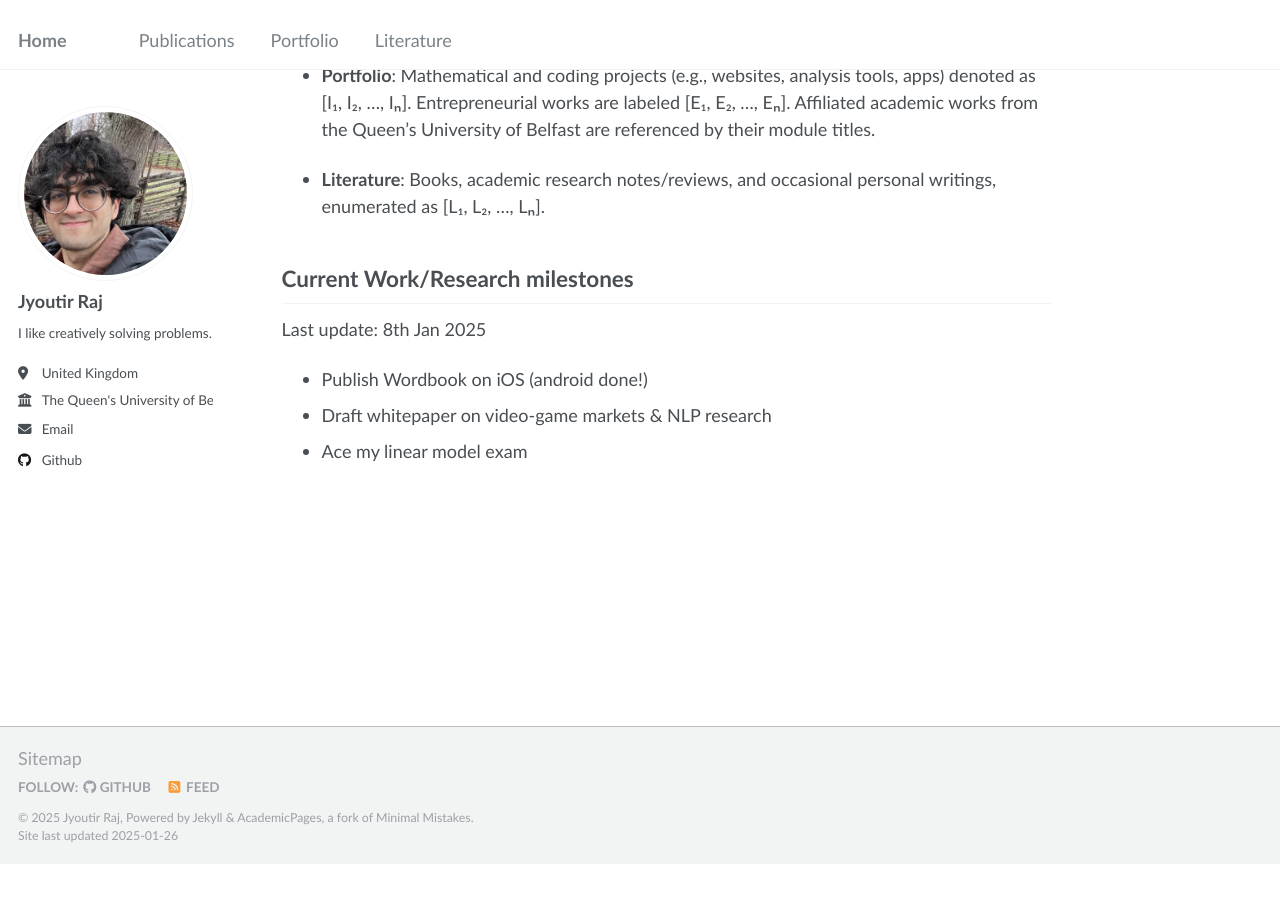
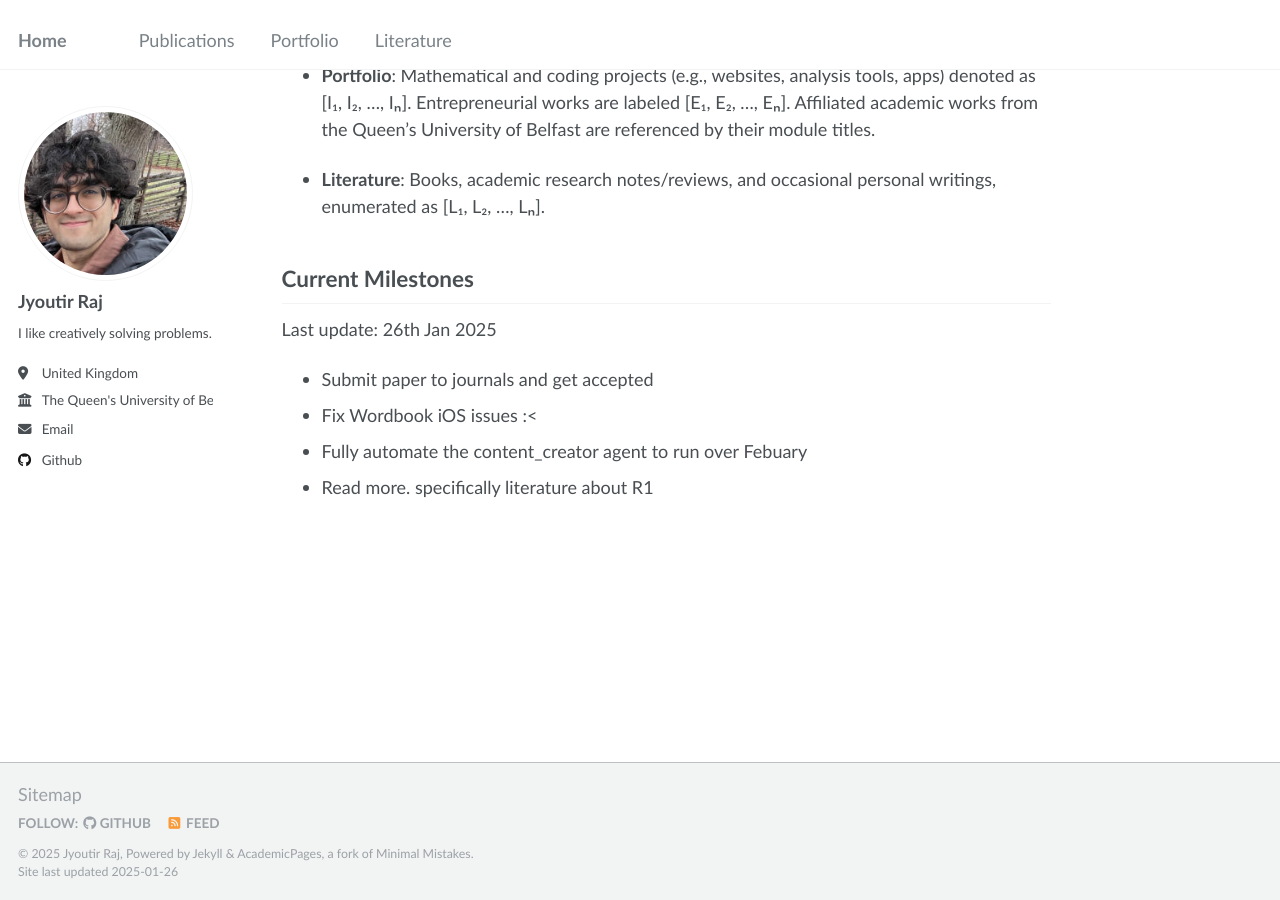
Before and after one commit to jyoutir/jyoutir.github.io, a Jekyll site: the page built from _pages/about.md, in a window 1280 px wide and 900 px high, scrolled down 520 px. Built offline with Jekyll 4.4.1, drawn with Linux system fonts in a browser that asks for light colours; before the commit the page ends 1384 px from its top, so only the background shows below that.

Commit message:
updated milestones

```diff
--- a/_pages/about.md
+++ b/_pages/about.md
@@ -23,9 +23,10 @@ I hope to solve problems for people, do maths, and code until im 100.  Above all
 
 - **Literature**: Books, academic research notes/reviews, and occasional personal writings, enumerated as [L₁, L₂, …, Lₙ].
 
-## Current Work/Research milestones
+## Current Milestones
 
-Last update: 8th Jan 2025
-- Publish Wordbook on iOS (android done!)
-- Draft whitepaper on video-game markets & NLP research
-- Ace my linear model exam
+Last update: 26th Jan 2025
+- Submit paper to journals and get accepted
+- Fix Wordbook iOS issues  :<
+- Fully automate the content_creator agent to run over Febuary
+- Read more. specifically literature about R1
```
Also changed, not shown: 2 other files.
